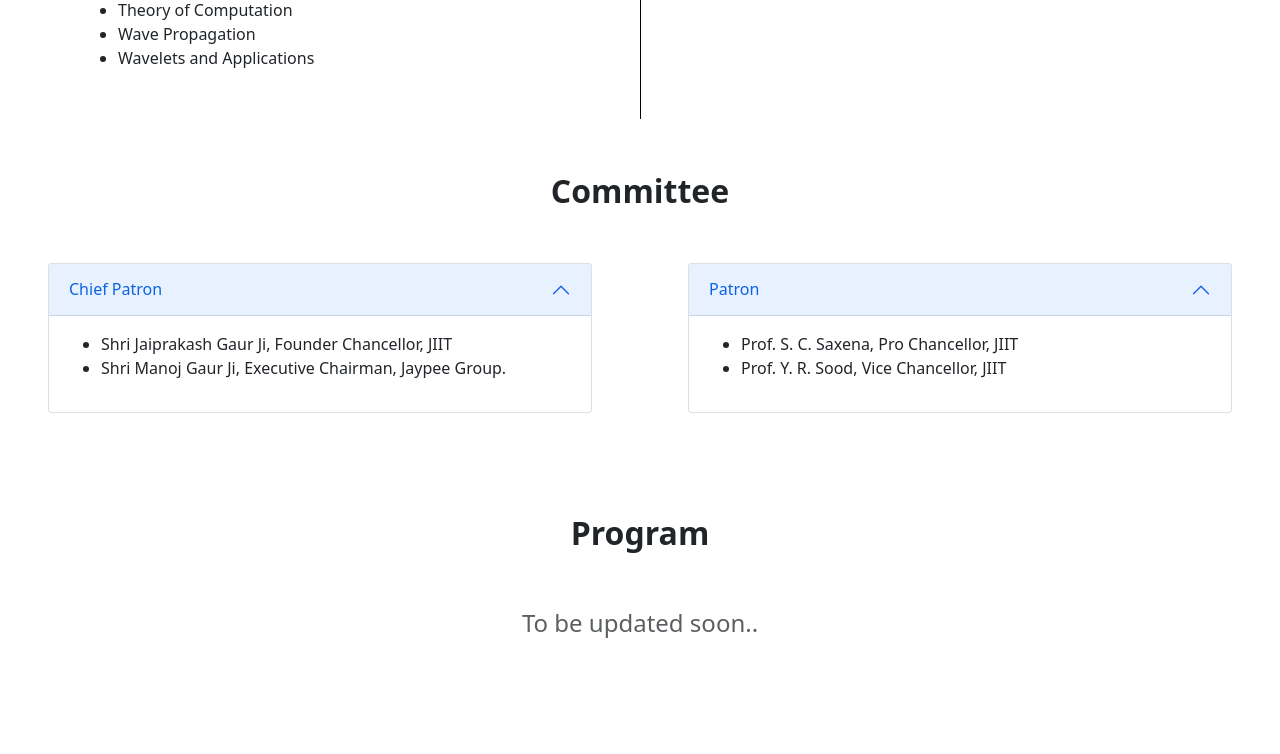
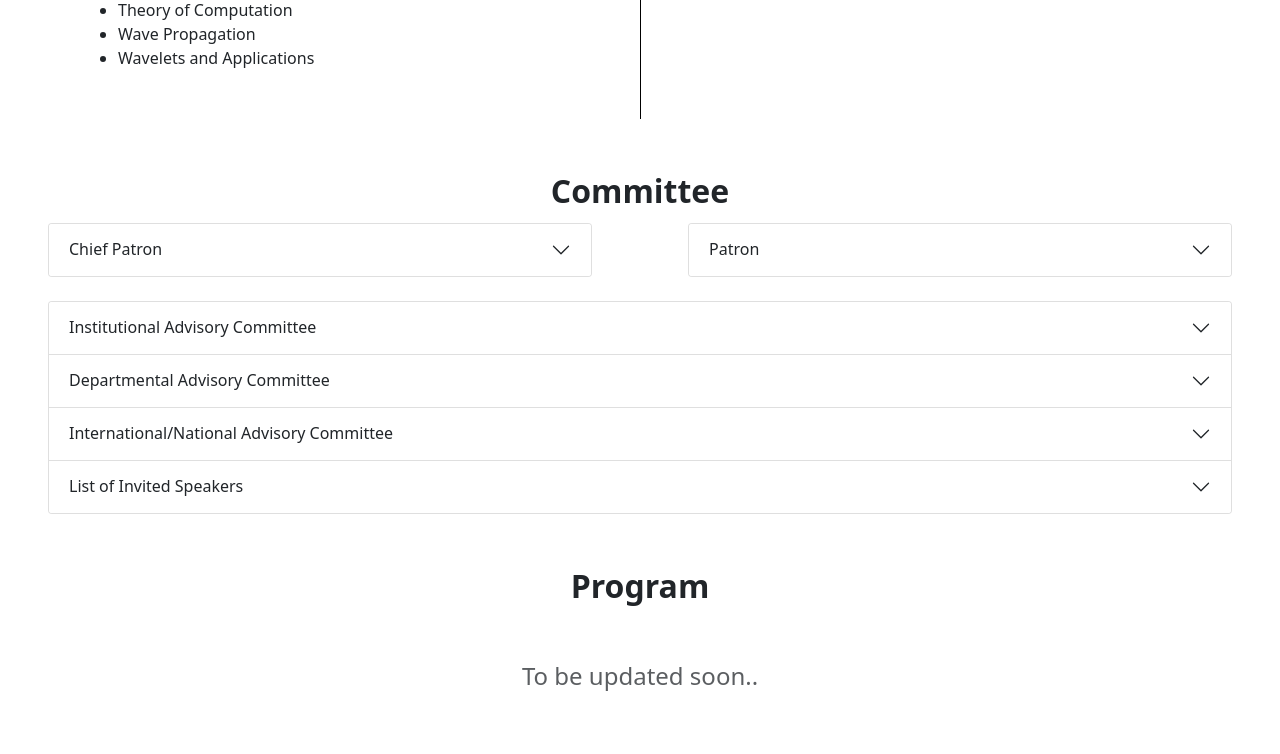
Before and after one commit to ayushb2002/ramsa, a PHP site: page / in a window 1280 px wide. Shown: the part 3107-3861 px from the top of the page. Run offline with PHP 8.4, Linux system fonts and the light colour scheme.

Commit message:
Update 19-08-2022

```diff
--- a/committee.php
+++ b/committee.php
@@ -5,15 +5,15 @@
                 Committee
             </span>
         </div>
-        <div class="col-6 p-5">
+        <div class="col-lg-6 col-xs-12 mb-4 mt-2 px-5">
             <div class="accordion" id="chiefPatron">
                 <div class="accordion-item">
                     <h2 class="accordion-header" id="heading1">
-                        <button class="accordion-button" type="button" data-bs-toggle="collapse" data-bs-target="#collapse1" aria-expanded="true" aria-controls="collapse1">
+                        <button class="accordion-button collapsed" type="button" data-bs-toggle="collapse" data-bs-target="#collapse1" aria-expanded="true" aria-controls="collapse1">
                             Chief Patron
                         </button>
                     </h2>
-                    <div id="collapse1" class="accordion-collapse collapse show" aria-labelledby="heading1" data-bs-parent="#chiefPatron">
+                    <div id="collapse1" class="accordion-collapse collapse" aria-labelledby="heading1" data-bs-parent="#chiefPatron">
                         <div class="accordion-body">
                             <ul>
                                 <li>Shri Jaiprakash Gaur Ji, Founder Chancellor, JIIT</li>
@@ -24,15 +24,15 @@
                 </div>
             </div>
         </div>
-        <div class="col-6 p-5">
+        <div class="col-lg-6 col-xs-12 mb-4 mt-2 px-5">
             <div class="accordion" id="patron">
                 <div class="accordion-item">
                     <h2 class="accordion-header" id="heading2">
-                        <button class="accordion-button" type="button" data-bs-toggle="collapse" data-bs-target="#collapse2" aria-expanded="true" aria-controls="collapse2">
+                        <button class="accordion-button collapsed" type="button" data-bs-toggle="collapse" data-bs-target="#collapse2" aria-expanded="true" aria-controls="collapse2">
                             Patron
                         </button>
                     </h2>
-                    <div id="collapse2" class="accordion-collapse collapse show" aria-labelledby="heading2" data-bs-parent="#patron">
+                    <div id="collapse2" class="accordion-collapse collapse" aria-labelledby="heading2" data-bs-parent="#patron">
                         <div class="accordion-body">
                             <ul>
                                 <li>Prof. S. C. Saxena, Pro Chancellor, JIIT</li>
@@ -43,5 +43,60 @@
                 </div>
             </div>
         </div>
+        <div class="col-12 px-5">
+            <div class="accordion" id="teamMem">
+                <div class="accordion-item">
+                    <h2 class="accordion-header" id="heading3">
+                        <button class="accordion-button collapsed" type="button" data-bs-toggle="collapse" data-bs-target="#collapse3" aria-expanded="true" aria-controls="collapse3">
+                            Institutional Advisory Committee
+                        </button>
+                    </h2>
+                    <div id="collapse3" class="accordion-collapse collapse" aria-labelledby="heading3" data-bs-parent="#teamMem">
+                        <div class="accordion-body">
+                            <ul id="instAdvCom">
+                                <li>Prof. B. R. Mehta, Director, DRID, Sector 128, JIIT</li>
+                                <li>Prof. D.K. Rai, Dean (A&R), JIIT</li>
+                            </ul>
+                        </div>
+                    </div>
+                </div>
+                <div class="accordion-item">
+                    <h2 class="accordion-header" id="heading4">
+                        <button class="accordion-button collapsed" type="button" data-bs-toggle="collapse" data-bs-target="#collapse4" aria-expanded="true" aria-controls="collapse4">
+                            Departmental Advisory Committee
+                        </button>
+                    </h2>
+                    <div id="collapse4" class="accordion-collapse collapse" aria-labelledby="heading4" data-bs-parent="#teamMem">
+                        <div class="accordion-body">
+                            <ul id="deptAdvCom"></ul>
+                        </div>
+                    </div>
+                </div>
+                <div class="accordion-item">
+                    <h2 class="accordion-header" id="heading5">
+                        <button class="accordion-button collapsed" type="button" data-bs-toggle="collapse" data-bs-target="#collapse5" aria-expanded="true" aria-controls="collapse5">
+                            International/National Advisory Committee
+                        </button>
+                    </h2>
+                    <div id="collapse5" class="accordion-collapse collapse" aria-labelledby="heading5" data-bs-parent="#teamMem">
+                        <div class="accordion-body">
+                            <ul id="intlAdvCom"></ul>
+                        </div>
+                    </div>
+                </div>
+                <div class="accordion-item">
+                    <h2 class="accordion-header" id="heading6">
+                        <button class="accordion-button collapsed" type="button" data-bs-toggle="collapse" data-bs-target="#collapse6" aria-expanded="true" aria-controls="collapse6">
+                            List of Invited Speakers
+                        </button>
+                    </h2>
+                    <div id="collapse6" class="accordion-collapse collapse" aria-labelledby="heading6" data-bs-parent="#teamMem">
+                        <div class="accordion-body">
+                            <ul id="speakers"></ul>
+                        </div>
+                    </div>
+                </div>
+            </div>
+        </div>
     </div>
 </div>
--- a/js/main.js
+++ b/js/main.js
@@ -1,11 +1,47 @@
 $(function () {
   $(document).scroll(function () {
     var $nav = $(".fixed-top");
-    $nav.toggleClass('scrolled', $(this).scrollTop() > $nav.height());
+    $nav.toggleClass("scrolled", $(this).scrollTop() > $nav.height());
   });
 });
 
-$( document ).ready(function() {
+function readTextFile(file, callback) {
+  var rawFile = new XMLHttpRequest();
+  rawFile.overrideMimeType("application/json");
+  rawFile.open("GET", file, true);
+  rawFile.onreadystatechange = function () {
+    if (rawFile.readyState === 4 && rawFile.status == "200") {
+      callback(rawFile.responseText);
+    }
+  };
+  rawFile.send(null);
+}
+
+$(document).ready(function () {
   $("#postLoader").hide();
-  setTimeout(function() { $("#preLoader").hide(); $("#postLoader").show();}, 2000);
+  setTimeout(function () {
+    $("#preLoader").hide();
+    $("#postLoader").show();
+  }, 2000);
+
+  readTextFile("resources/advisory.json", function (text) {
+    var data = JSON.parse(text);
+    for (const dt in data) {
+      $("#deptAdvCom").append(`<li>${data[dt]?.name}</li>`);
+    }
+  });
+
+  readTextFile("resources/international.json", function (text) {
+    var data = JSON.parse(text);
+    for (const dt in data) {
+      $("#intlAdvCom").append(`<li>${data[dt]?.name}</li>`);
+    }
+  });
+
+  readTextFile("resources/speaker.json", function (text) {
+    var data = JSON.parse(text);
+    for (const dt in data) {
+      $("#speakers").append(`<li>${data[dt]?.name}</li>`);
+    }
+  });
 });
```
Also changed, not shown: 1 other file.
